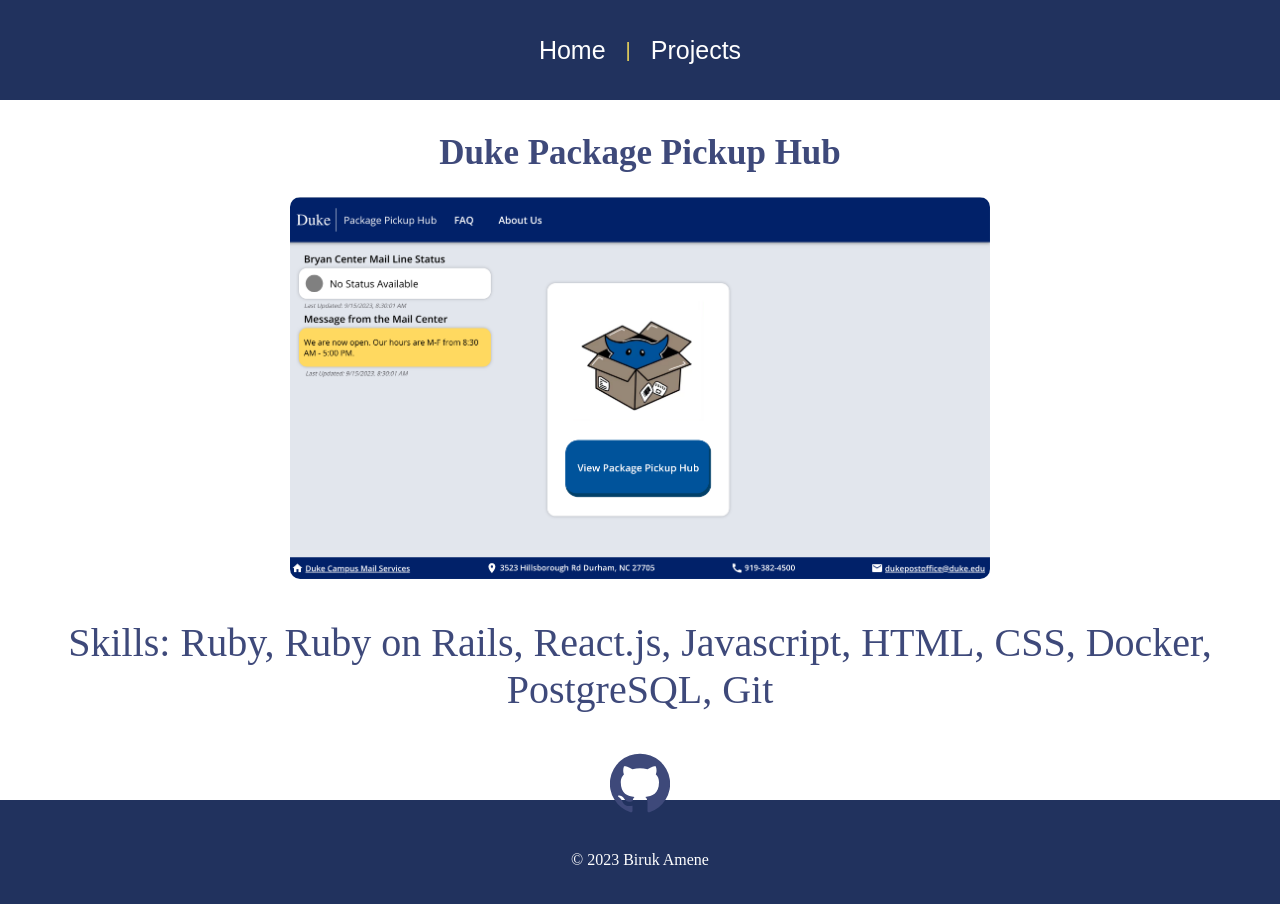
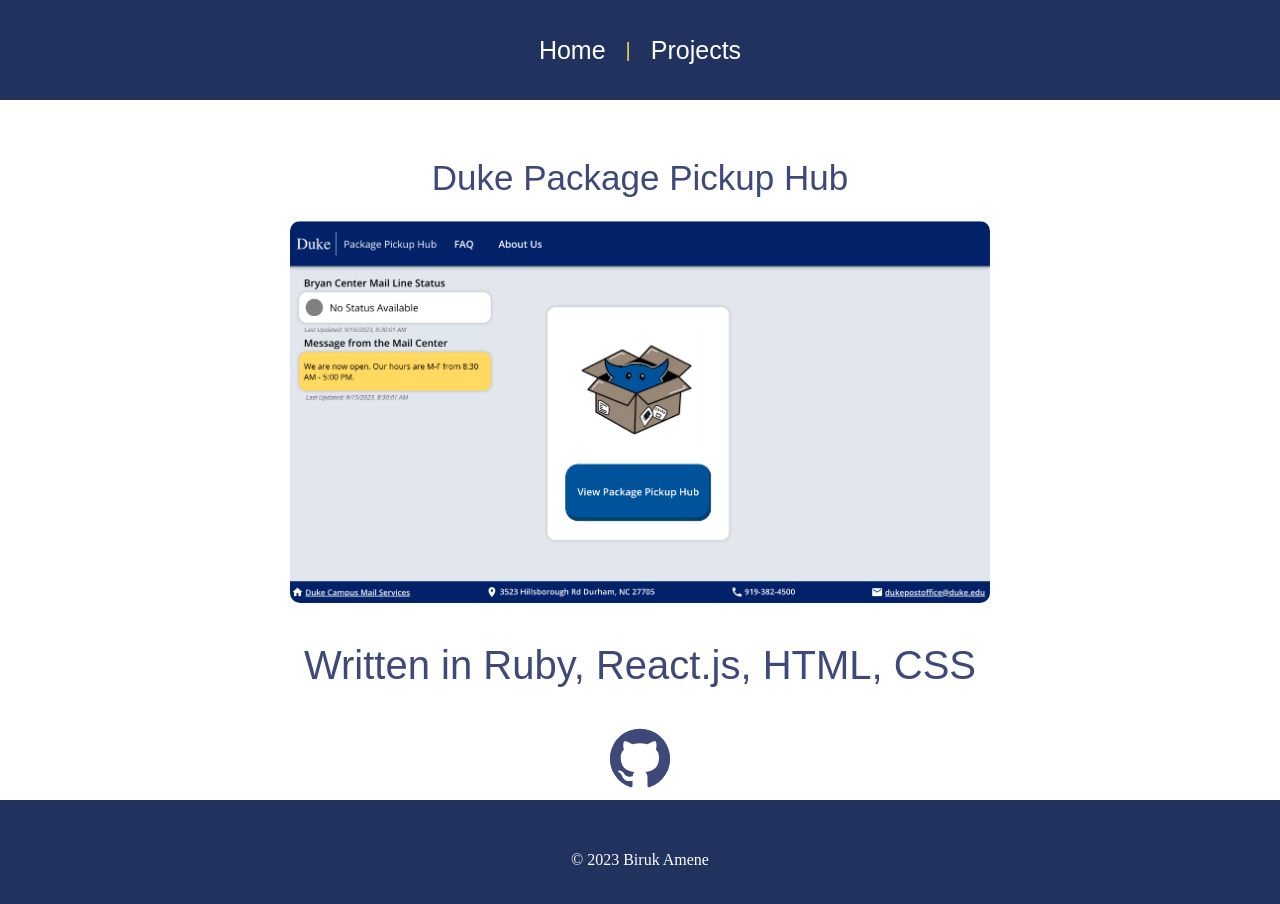
Before and after one commit to bsamene/biruk-portfolio, a React (Create React App) app: page /biruk-portfolio/project/1 in a window 1280 px wide. Shown: the top 904 px of the page. Built offline with nearby package versions, Linux system fonts and the light colour scheme.

Commit message:
Updating projects

```diff
--- a/src/helpers/ProjectList.js
+++ b/src/helpers/ProjectList.js
@@ -12,7 +12,7 @@
     {
         name: "Duke Package Pickup Hub",
         image: Placeholder2,
-        skills: "Ruby, Ruby on Rails, React.js, Javascript, HTML, CSS, Docker, PostgreSQL, Git",
+        skills: "Ruby, React.js, HTML, CSS",
     },
     {
         name: "Type Racer",
--- a/src/pages/ProjectDisplay.js
+++ b/src/pages/ProjectDisplay.js
@@ -12,7 +12,7 @@
         <div className = "project">
         <h1> {project.name} </h1>
         <img src = {project.image} />
-        <p>Skills: {project.skills} </p>
+        <p>Written in {project.skills} </p>
         <a href={githubRepoUrl} target="_blank" rel="noopener noreferrer">
     <GitHubIcon />
         </a>
--- a/src/styles/ProjectDisplay.css
+++ b/src/styles/ProjectDisplay.css
@@ -6,24 +6,32 @@
     justify-content: center;
     align-items: center;
     flex-direction: column;
+    font-weight: lighter;
+    font-family: 'Muli', sans-serif;
+
   }
 
   .project h1 {
     margin-top: 50px;
     color: #3e497a;
     font-size: 35px;
+    font-weight: lighter;
+
   }
   .project img {
     width: 700px;
     border-radius: 10px;
+    font-weight: lighter;
   }
 
   .project p {
     font-size: 40px;
     color: #3e497a;
+    font-weight: lighter;
   }
 
   .project svg {
     font-size: 60px;
     color: #3e497a;
+    font-weight: lighter;
   }
--- a/src/styles/Projects.css
+++ b/src/styles/Projects.css
@@ -5,6 +5,7 @@
     justify-content: center;
     align-items: center;
     flex-direction: column;
+    font-family: 'Muli', sans-serif;
 
   }
   .projects .projectTitle {
@@ -12,6 +13,7 @@
     color: #3e497a;
     font-size: 60px;
     font-weight: bolder;
+
   }
 
   .ProjectList {
@@ -31,6 +33,8 @@
     margin: 40px;
     box-shadow: 0px 3px 15px rgba(0, 0, 0, 0.2);
     text-align: center;
+
+
   }
   .projectItem:hover {
     box-shadow: 0px 3px 15px rgba(0, 0, 0, 0.5);
@@ -50,6 +54,7 @@
 
   .projectItem h1 {
     font-size: 25px;
+    font-weight: lighter;
   }
 
   @media only screen and (max-width: 1300px) {
```
